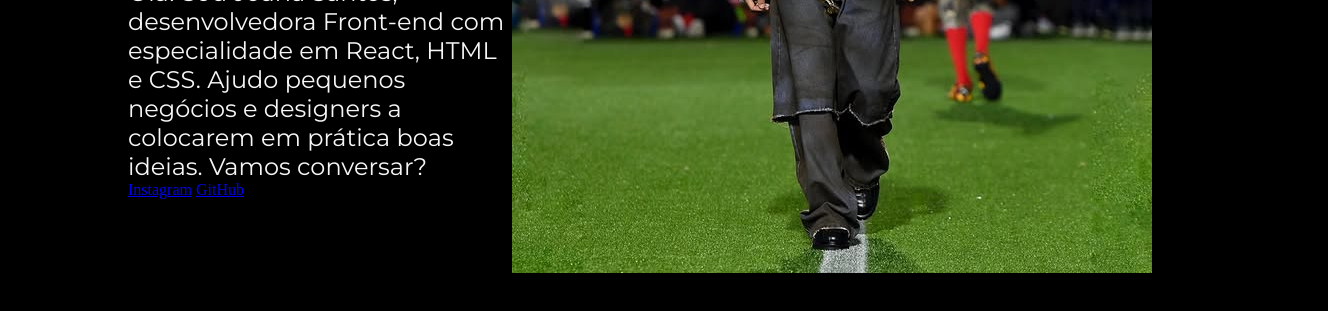
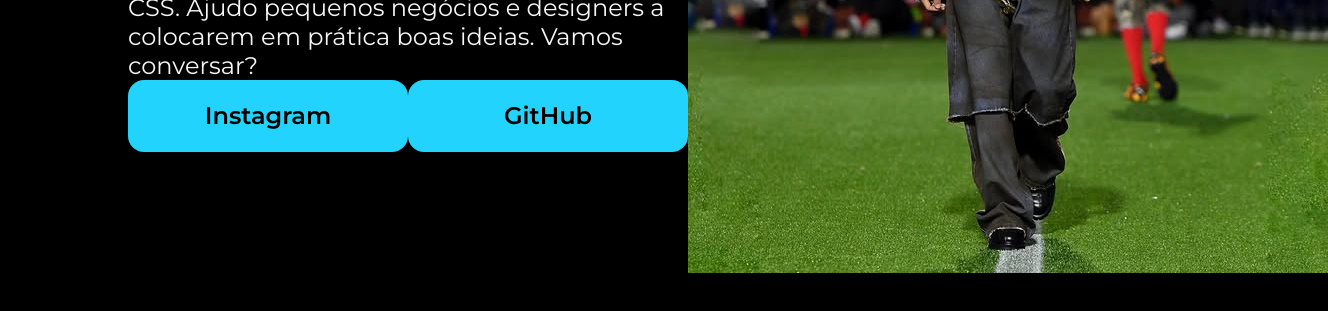
Before and after one commit to vhokuboz/portfolio-alura, a plain HTML site: page index.html in a window 1280 px wide. Shown: the part 495-806 px from the top of the page, 1328 px wide, since content can reach past the window. Drawn offline with nearby package versions, Linux system fonts and the light colour scheme.

Commit message:
Indentar e estilizar os links

```diff
--- a/index.html
+++ b/index.html
@@ -15,8 +15,10 @@
     <section class="apresentacao__conteudo">
       <h1 class="apresentacao__conteudo__titulo">Eleve seu negócio digital a outro nível <strong class="titulo-destaque">com um Front-end de qualidade!</strong></h1>
       <p class="apresentacao__conteudo__texto">Olá! Sou Joana Santos, desenvolvedora Front-end com especialidade em React, HTML e CSS. Ajudo pequenos negócios e designers a colocarem em prática boas ideias. Vamos conversar?</p>
-      <a href="https://instagram.com/vitor.okubo">Instagram</a>
-      <a href="https://github.com/vhokuboz">GitHub</a>
+      <div class="apresentacao__links">
+        <a class="apresentacao__links__link" href="https://instagram.com/vitor.okubo">Instagram</a>
+        <a class="apresentacao__links__link" href="https://github.com/vhokuboz">GitHub</a>
+      </div>
     </section>
     <img src="vitor-okubo.jpeg" alt="Vitor Okubo">
   </main>
--- a/style.css
+++ b/style.css
@@ -1,4 +1,3 @@
-@import url('https://fonts.googleapis.com/css2?family=Krona+One&display=swap');
 @import url('https://fonts.googleapis.com/css2?family=Krona+One&family=Montserrat:ital,wght@0,100..900;1,100..900&display=swap');
 * {
   margin: 0;
@@ -34,6 +33,24 @@ body {
   font-family: 'Montserrat', sans-serif;
 }
 
+.apresentacao__links {
+  display: flex;
+  justify-content: space-between;
+}
+
+.apresentacao__links__link {
+  background-color: #22d4fd;
+  width: 280px;
+  text-align: center;
+  border-radius: 16px;
+  font-size: 24px;
+  padding: 21.5px 0;
+  text-decoration: none;
+  color: #000;
+  font-family: 'Montserrat', sans-serif;
+  font-weight: 600;
+}
+
 .titulo-destaque {
   color: #22D4FD
 }
```
